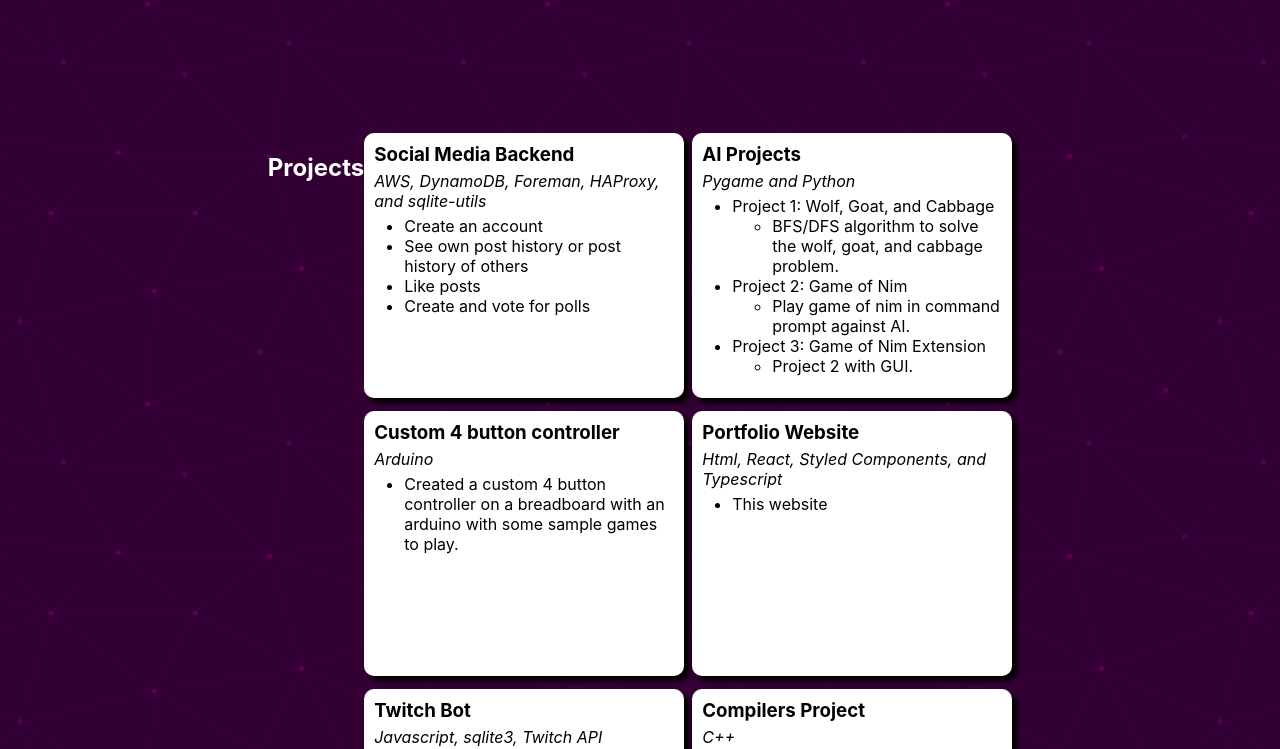
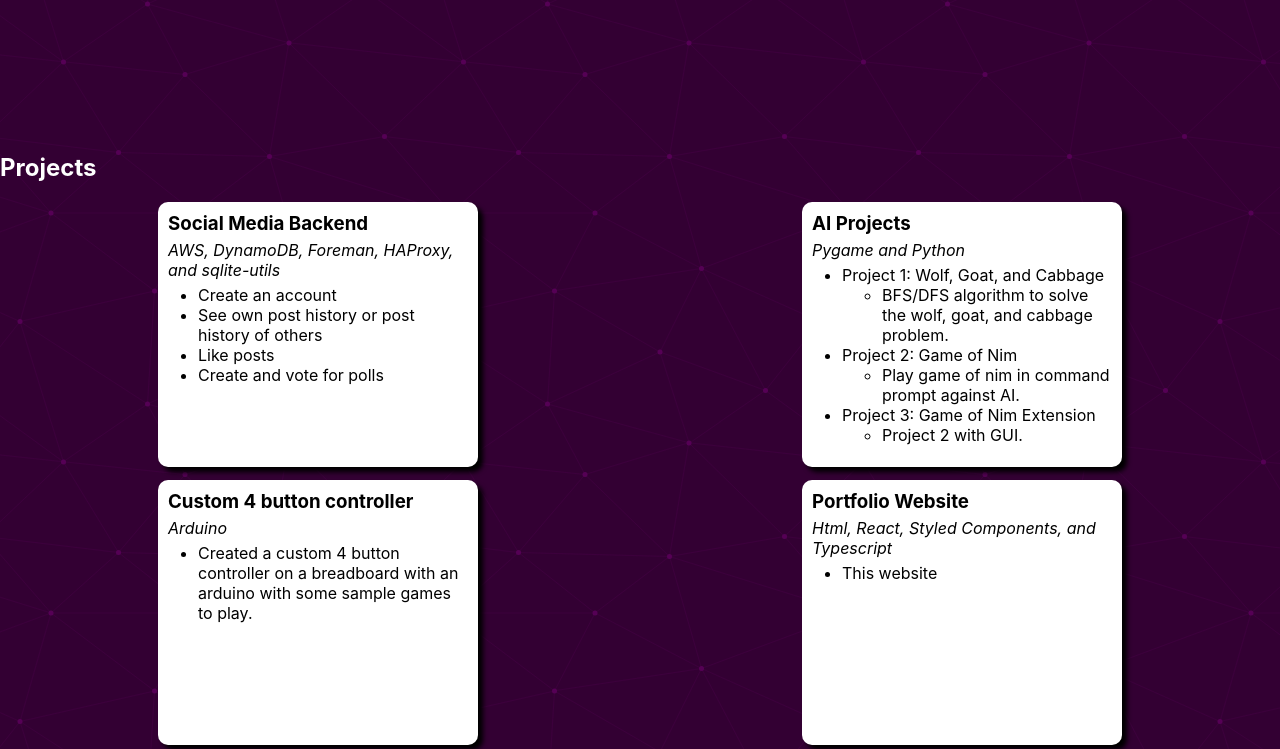
Before and after one commit to austin-sohn/austinsohn, a React (Create React App) app: page / in a window 1280 px wide. Shown: the part 778-1527 px from the top of the page. Built offline with nearby package versions, Linux system fonts and the light colour scheme.

Commit message:
changed styling

```diff
--- a/src/styles/project.style.ts
+++ b/src/styles/project.style.ts
@@ -3,11 +3,11 @@
 const ProjectStyle = styled.div`
   margin-top: 55.5px;
   display: flex;
-  flex-direction: row;
-  justify-content: center;
+  flex-direction: column;
 `;
 const CardContainer = styled.div`
   display: grid;
+  place-items: center;
   grid-template-columns: repeat(4, 1fr);
 
   @media screen and (max-width: 1435px) {
```
